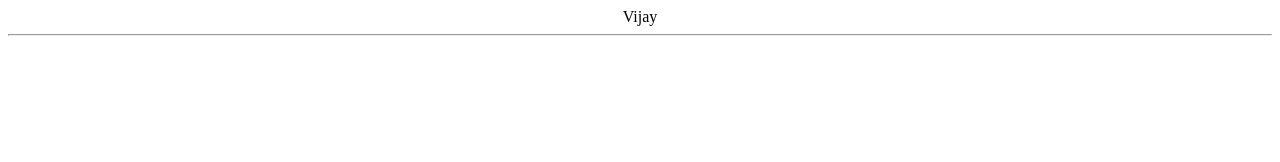
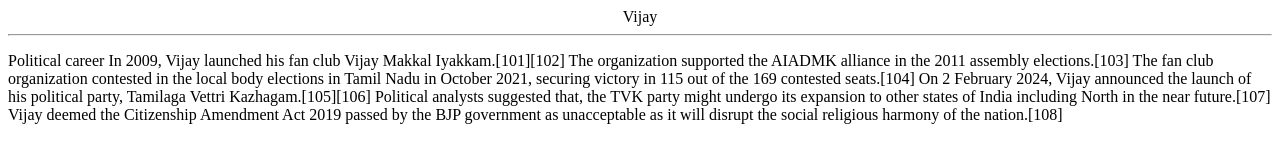
Before and after one commit to raajah435/ActorHtmlPage1, a plain HTML site: page index.html in a window 1280 px wide. Drawn offline with Linux system fonts and the light colour scheme.

Commit message:
political career added

```diff
--- a/index.html
+++ b/index.html
@@ -1,2 +1,4 @@
 <center>Vijay</center>
 <hr>
+<p>Political career
+    In 2009, Vijay launched his fan club Vijay Makkal Iyakkam.[101][102] The organization supported the AIADMK alliance in the 2011 assembly elections.[103] The fan club organization contested in the local body elections in Tamil Nadu in October 2021, securing victory in 115 out of the 169 contested seats.[104] On 2 February 2024, Vijay announced the launch of his political party, Tamilaga Vettri Kazhagam.[105][106] Political analysts suggested that, the TVK party might undergo its expansion to other states of India including North in the near future.[107] Vijay deemed the Citizenship Amendment Act 2019 passed by the BJP government as unacceptable as it will disrupt the social religious harmony of the nation.[108]</p>
```
